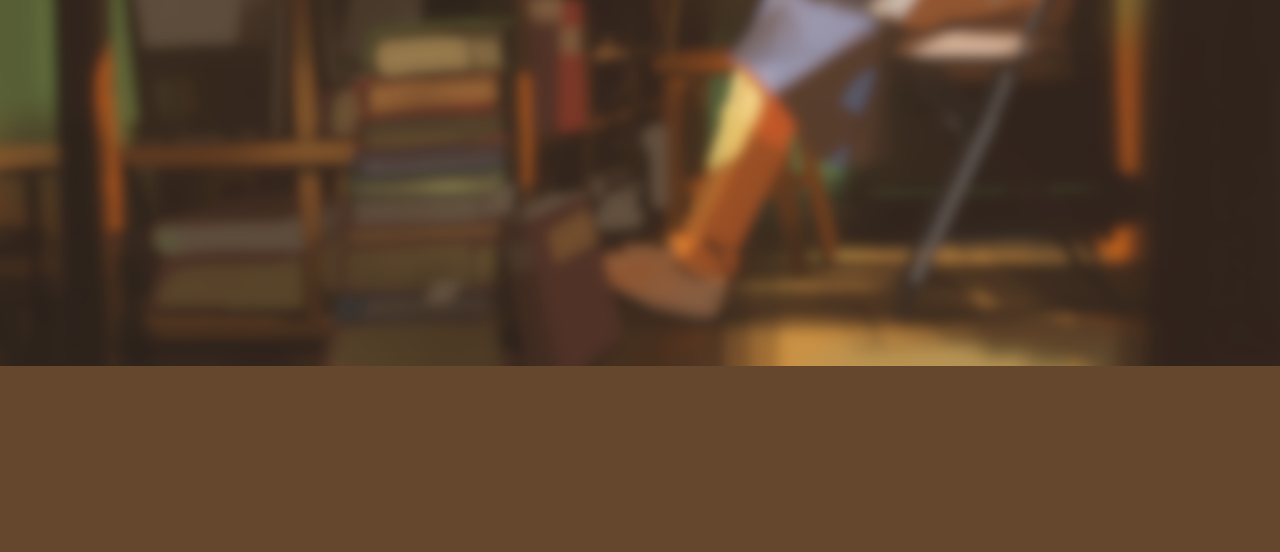
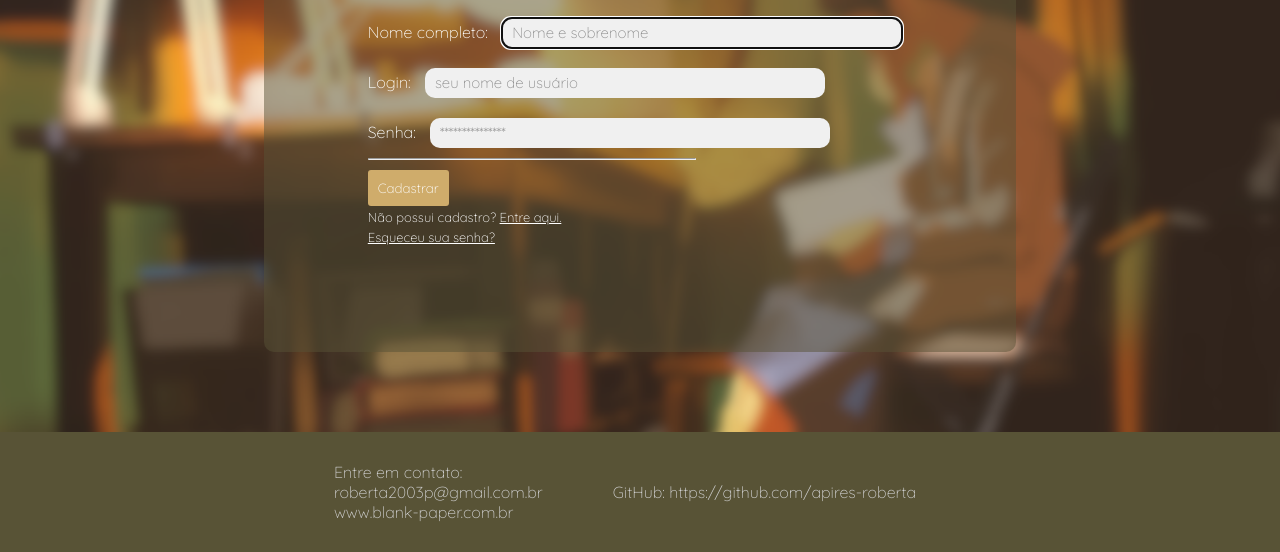
Before and after one commit to apires-roberta/blank-paper, a website: page API-projeto-site/public/cadastro.html in a window 1280 px wide. Shown: the part 283-835 px from the top of the page. Before the commit the page ends 800 px from the top, so only its background shows below. Drawn offline with Linux system fonts and the light colour scheme.

Commit message:
Colocando estilo no login e cadastro

```diff
--- a/API-projeto-site/public/cadastro.html
+++ b/API-projeto-site/public/cadastro.html
@@ -27,23 +27,28 @@
     </div>
     <!-- Fim header -->
 
-    <!-- Início Login -->
+    <!-- Início Cadastro -->
     <div class="contato">
         <div class="container">
+            <div class="contact">
                 <h1>Faça aqui seu cadastro!</h1>
                 <div class="formulario">
                     <form id="form_cadastro" method="post" onsubmit="return cadastrar()">
-                    Nome completo
-                    <input type="text" name="nome" class="input-padrao" autofocus="autofocus" placeholder="Nome e sobrenome" required minlength="4">
+                        Nome completo:
+                        <input type="text" name="nome" class="input-padrao" autofocus="autofocus"
+                            placeholder="Nome e sobrenome" required minlength="4"><br>
 
-                    Login
-                    <input type="text" name="login" class="input-padrao" placeholder="seu nome de usuário" required minlength="4">
+                        Login:
+                        <input type="text" name="login" class="input-padrao" placeholder="seu nome de usuário" required
+                            minlength="4"><br>
 
-                    Senha
-                    <input type="password" name="senha" class="input-padrao" placeholder="***************" required minlength="4">
-
-
-                    <input type="submit" id="btn_entrar" value="Cadastrar" class="btn-green">
+                        Senha:
+                        <input type="password" name="senha" class="input-padrao" placeholder="***************" required
+                            minlength="4"><br>
+                        <hr>
+                        <button class="btn-white" type="submit" id="btn_entrar">Cadastrar</button><br>
+                        <span class="span_contact">Não possui cadastro? <a href="cadastro.html">Entre aqui.</a><br>
+                            <a href="">Esqueceu sua senha?</a></span>
                     </form>
 
                     <img src="aguarde-orange.gif" id="img_aguarde" style="display: none; width:100px">
@@ -51,14 +56,14 @@
                     <div id="div_erro" style="background-color: sandybrown; color: maroon; display: none;">
                         Erro no cadastro
                     </div>
-
-            </div>
-            <div class="imagem-lateral">
-                <img src="img/side-img-contato_orange.jpg">
                 </div>
             </div>
+            <!-- <div class="imagem-lateral">
+                <img src="img/side-img-contato_orange.jpg">
+            </div> -->
         </div>
-    <!-- FIm Login -->
+    </div>
+    <!-- FIm Cadastro-->
 
     <!-- Início Footer -->
     <div class="footer">
@@ -88,7 +93,7 @@
 
             if (response.ok) {
 
-                window.location.href='login.html';
+                window.location.href = 'login.html';
 
             } else {
 
@@ -105,14 +110,14 @@
 
     function aguardar() {
         btn_entrar.disabled = true;
-        img_aguarde.style.display='block';
-        div_erro.style.display='none';
+        img_aguarde.style.display = 'block';
+        div_erro.style.display = 'none';
     }
 
     function finalizar_aguardar() {
         btn_entrar.disabled = false;
-        img_aguarde.style.display='none';
-        div_erro.style.display='block';
+        img_aguarde.style.display = 'none';
+        div_erro.style.display = 'block';
     }
 
 </script>
```
Also changed, not shown: API-projeto-site/public/login.html (+10 -7 lines), API-projeto-site/public/style_projeto_ind.css (line endings or trailing spaces). Lines whose indentation alone changed are shown as unchanged.
